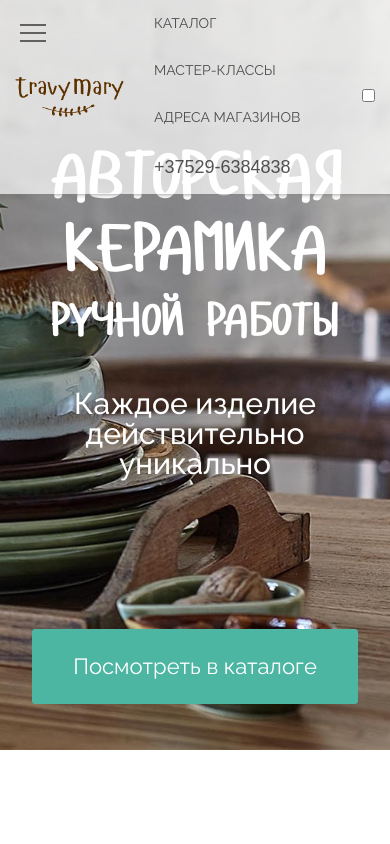
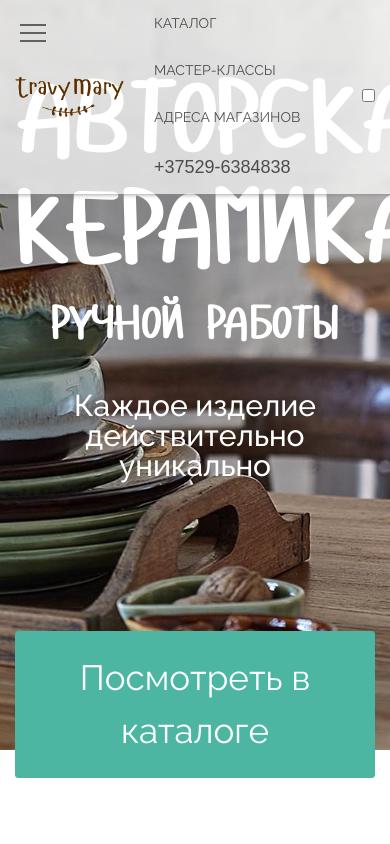
Before and after one commit to juliasadowskaya/juliasadowskaya, a plain HTML site: page index.html in a window 390 px wide. Shown: the top 844 px of the page. Drawn offline with nearby package versions, Linux system fonts and the light colour scheme; files whose address does not match are found by name.

Commit message:
Update style.css

```diff
--- a/styles/style.css
+++ b/styles/style.css
@@ -643,6 +643,7 @@ footer {
 	}
 	.autor_text{
 		padding-bottom: 50px;
+		font-size: 35px;
 
 	}
 	.autor_picture {
@@ -651,3 +652,9 @@ footer {
 	.autor {
 		padding-bottom: 20px;
 	}
+	.intro__title {
+		font-size: 100px;
+	}
+	.btn {
+		font-size: 35px;
+	}
```
